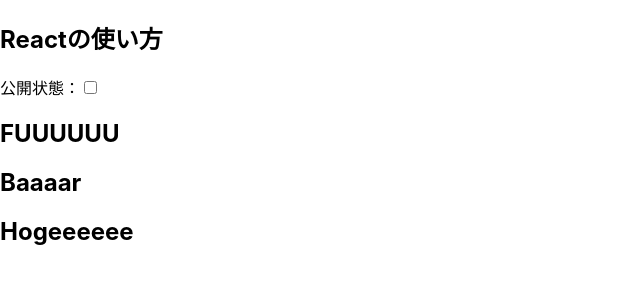
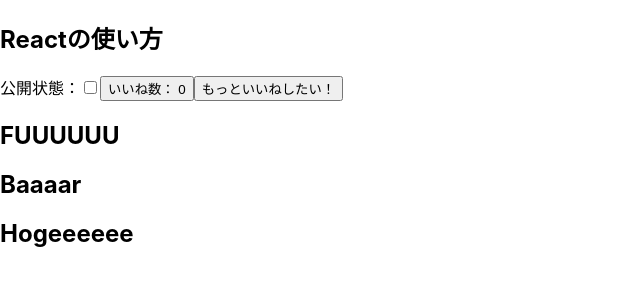
Before and after one commit to ttmmnn/torazemi, a React (Create React App) app: page / in a window 1280 px wide. Shown: the top 300 px of the page, without its empty margins (0-640 px from the left). Built offline with nearby package versions, Linux system fonts and the light colour scheme.

Commit message:
Update_useEffect

```diff
--- a/src/Article.jsx
+++ b/src/Article.jsx
@@ -1,5 +1,5 @@
 import React, { useState } from 'react';
-// import LikeButton from './LikeButton';
+import LikeButton from './LikeButton';
 
 const Article = (props) => {
   // isPublishedの初期状態はfalse、isPublishedを変更する関数としてtogglePublishedを宣言
@@ -14,7 +14,7 @@
         id="check"
         onClick={() => togglePublished(!isPublished)}
       />
-      {/* <LikeButton count={props.count} /> */}
+      <LikeButton />
     </div>
   );
 };
--- a/src/LikeButton.jsx
+++ b/src/LikeButton.jsx
@@ -1,7 +1,29 @@
-import React from 'react';
+import React, { userState, useEffect, useState } from 'react';
 
-const LikeButton = (props) => {
-  return <button id={'counter'}>いいね数： {props.count}</button>;
+const LikeButton = () => {
+  const [count, counter] = useState(0);
+  const [limit, release] = useState(true);
+
+  const countUp = () => {
+    counter(count + 1);
+  };
+
+  useEffect(() => {
+    document.getElementById('counter').addEventListener('click', countUp);
+    if (count >= 10) {
+      counter(0);
+    }
+    return () => {
+      document.getElementById('counter').removeEventListener('click', countUp);
+    };
+  }, [limit]);
+
+  return (
+    <>
+      <button id={'counter'}>いいね数： {count}</button>
+      <button onClick={() => release(!limit)}>もっといいねしたい！</button>
+    </>
+  );
 };
 
 export default LikeButton;
```
